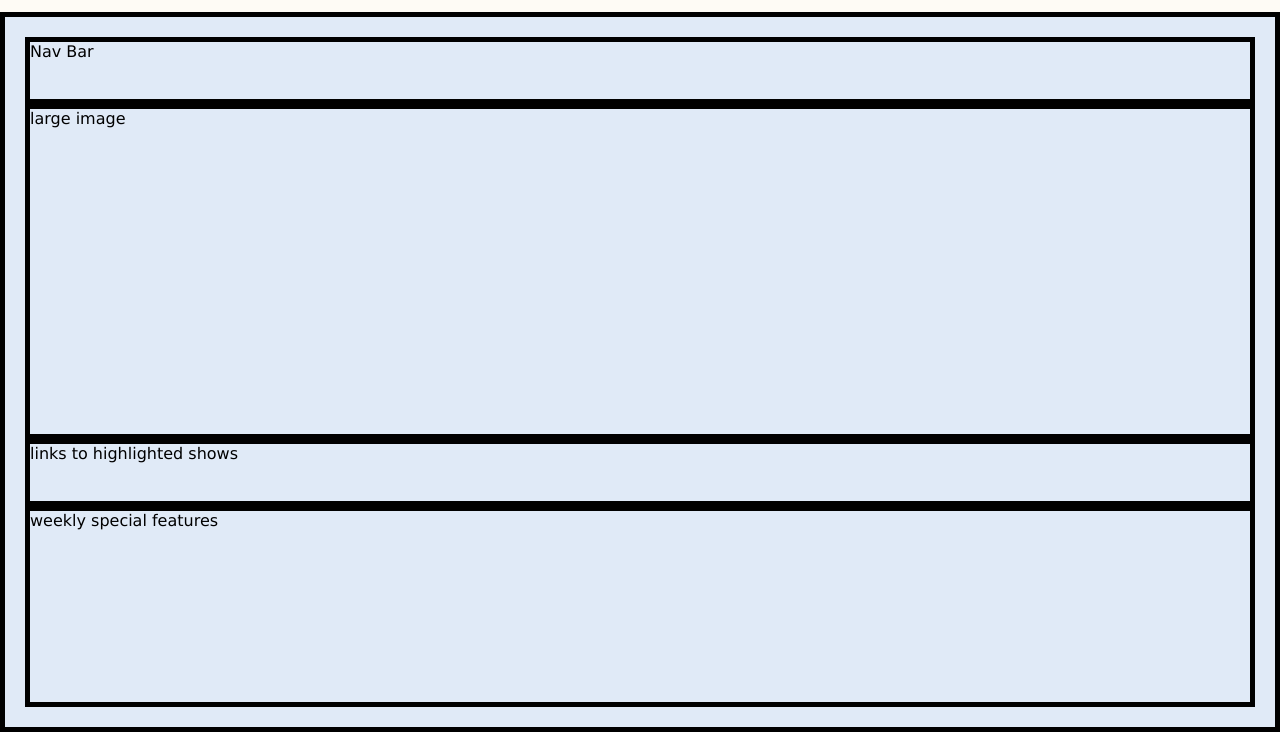
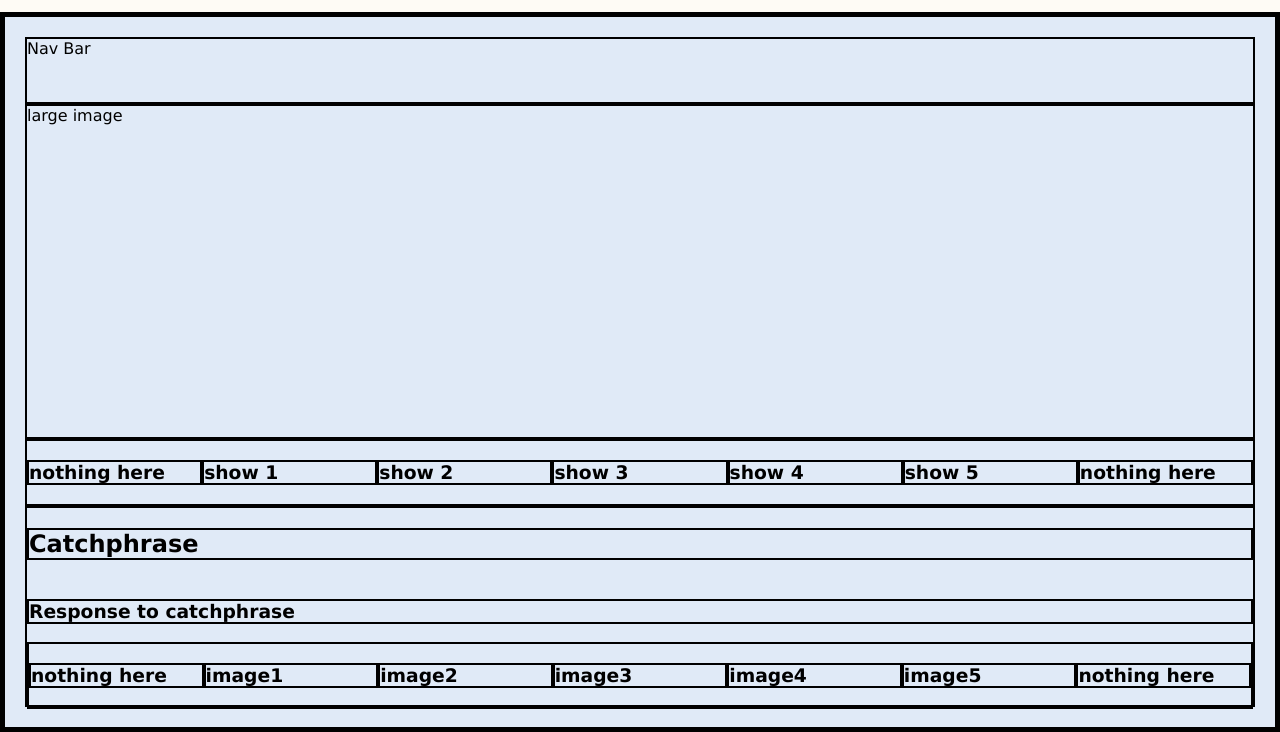
Before and after one commit to anthony-t-woo/copy-website, a plain HTML site: page index.html in a window 1280 px wide. Shown: the part 68-800 px from the top of the page. Drawn offline with Linux system fonts and the light colour scheme.

Commit message:
css to setup grid layout

```diff
--- a/index.html
+++ b/index.html
@@ -31,8 +31,28 @@
         <main>
             <nav>Nav Bar</nav>
             <section>large image</section>
-            <section>links to highlighted shows</section>
-            <section>weekly special features</section>
+            <section class="highlighted-shows">
+                <h3>nothing here</h3>
+                <h3>show 1</h3>
+                <h3>show 2</h3>
+                <h3>show 3</h3>
+                <h3>show 4</h3>
+                <h3>show 5</h3>
+                <h3>nothing here</h3>
+            </section>
+            <section class="special-features">
+                <h2 class="catchphrase">Catchphrase</h2>
+                <h3 class="'response">Response to catchphrase</h3>
+                <div class="show-thumbnails">
+                    <h3>nothing here</h3>
+                    <h3>image1</h3>
+                    <h3>image2</h3>
+                    <h3>image3</h3>
+                    <h3>image4</h3>
+                    <h3>image5</h3>
+                    <h3>nothing here</h3>
+                </div>
+            </section>
         </main>
     </body>
 </html>
--- a/styles/global.css
+++ b/styles/global.css
@@ -38,5 +38,26 @@ main {
 }
 main nav,
 section {
-    border: 5px solid black;
+    border: 2px solid black;
 }
+
+.highlighted-shows {
+    display: grid;
+    grid-template-columns: 1fr 1fr 1fr 1fr 1fr 1fr 1fr;
+}
+.special-features {
+    display: grid;
+    grid-template-rows: 20%, 10% 70%;
+}
+
+.show-thumbnails {
+    display: grid;
+    grid-template-columns: 1fr 1fr 1fr 1fr 1fr 1fr 1fr;
+}
+
+.highlighted-shows h3,
+.special-features h2,
+h3,
+div {
+    border: 2px solid black;
+}
```
